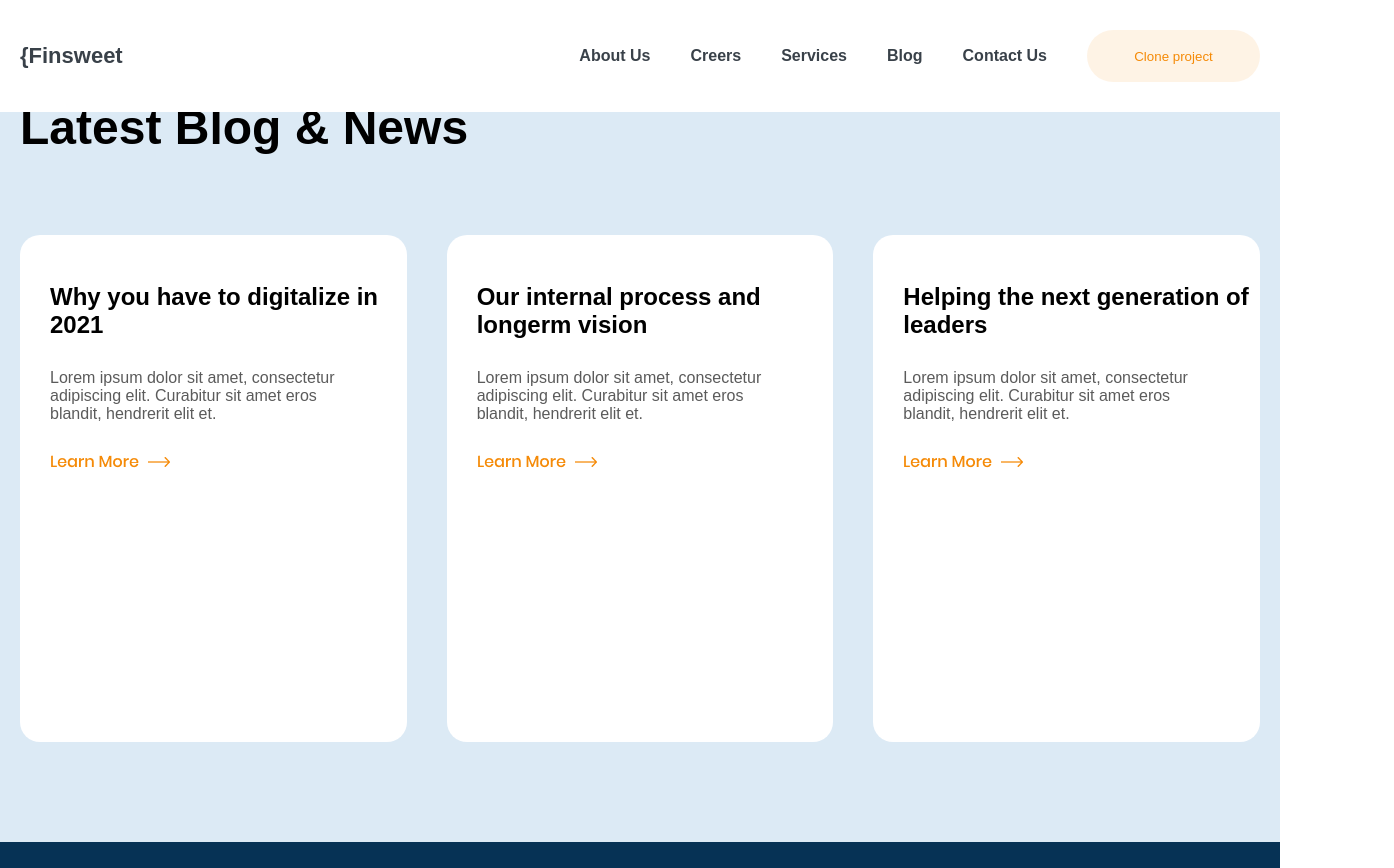
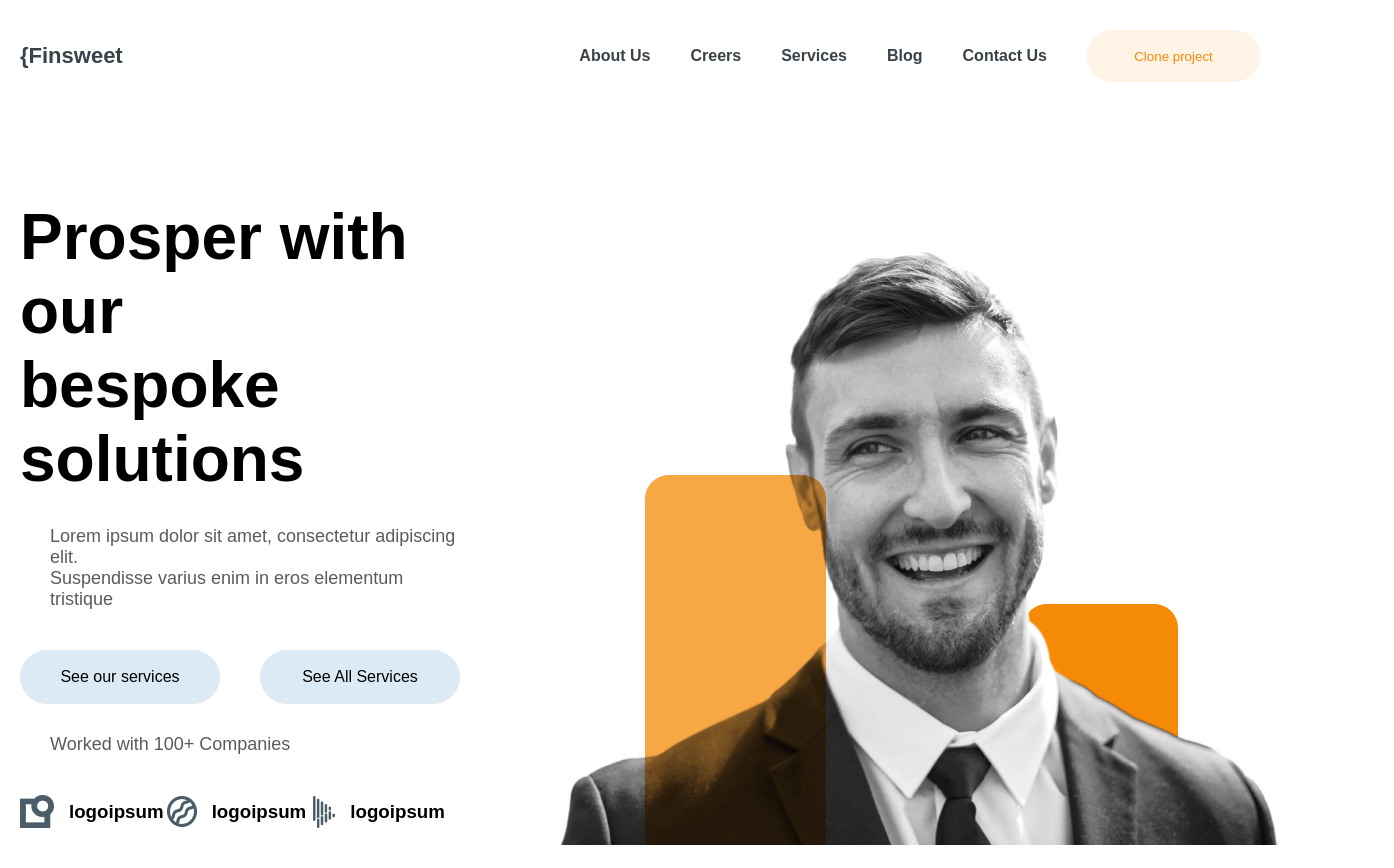
Before and after one commit to Asadbek2418/jamoavish-ish, a plain HTML site: page index.html in a window 1280 px wide. Shown: the top 868 px of the page, 1394 px wide, since content can reach past the window. Drawn offline with Linux system fonts and the light colour scheme.

Commit message:
adding progect

```diff
--- a/css/layout/main.css
+++ b/css/layout/main.css
@@ -58,3 +58,48 @@ flex-direction: column;
 align-items: center;
     }
 }
+#home-hero{
+    padding-top: 200px;
+    padding-bottom: 100px;
+}
+.home-hero2{
+    display: grid;
+    grid-template-columns: auto auto;
+}
+.home-hero__pro h1{
+    font-size: 64px;
+}
+.home-hero__pro p {
+    font-size:18px ;
+    color: #5B5B5B;
+}
+.home-hero__button{
+    display: flex;
+    align-items: center;
+    padding-top: 40px;
+    gap: 40px;
+
+}
+.home-hero__button button{
+    width: 200px;
+        height: 54px;
+        font-size: 16px;
+        border-radius: 27px;
+        border: none;
+        background-color: #DCEAF5;
+        transition: 0.5s;
+}
+.home-hero__button button:hover{
+    color: white;
+    background-color: #F58A07;
+}
+.logo-cards{
+    display: grid;
+    grid-template-columns: repeat(3, 1fr);
+    padding-top: 40px;
+}
+.logo-card{
+    display: flex;
+    gap: 15px;
+    align-items: center;
+}
--- a/index.html
+++ b/index.html
@@ -34,7 +34,34 @@
         </div>
     </header>
     <main>
-        <section></section>
+        <section id="home-hero">
+            <div class="container home-hero2">
+                <div class="home-hero__pro">
+                    <h1>Prosper with our <br> bespoke solutions</h1>
+                    <p>Lorem ipsum dolor sit amet, consectetur adipiscing elit. <br> Suspendisse varius enim in eros elementum tristique</p>
+                    <div class="home-hero__button">
+                        <button>See our services</button>
+                        <button>See All Services</button>
+                    </div>
+                    <p>Worked with 100+ Companies</p>
+                    <div class="logo-cards">
+                        <div class="logo-card">
+                            <img src="./images/logo1.png" alt="">
+                            <h3>logoipsum</h3>
+                        </div>
+                        <div class="logo-card">
+                            <img src="./images/logo2.png" alt="">
+                            <h3>logoipsum</h3>
+                        </div>
+                        <div class="logo-card">
+                            <img src="./images/logo3.png" alt="">
+                            <h3>logoipsum</h3>
+                        </div>
+                    </div>
+                </div>
+                <img src="./images/image.png" alt="">
+            </div>
+        </section>
         <section id="common-latest">
             <div class="container">
                 <h1 class="latest">Latest Blog & News</h1>
```
Also changed, not shown: blog.html (+1 -30 lines), images/image.png (added), images/logo1.png (added), images/logo2.png (added), images/logo3.png (added).
